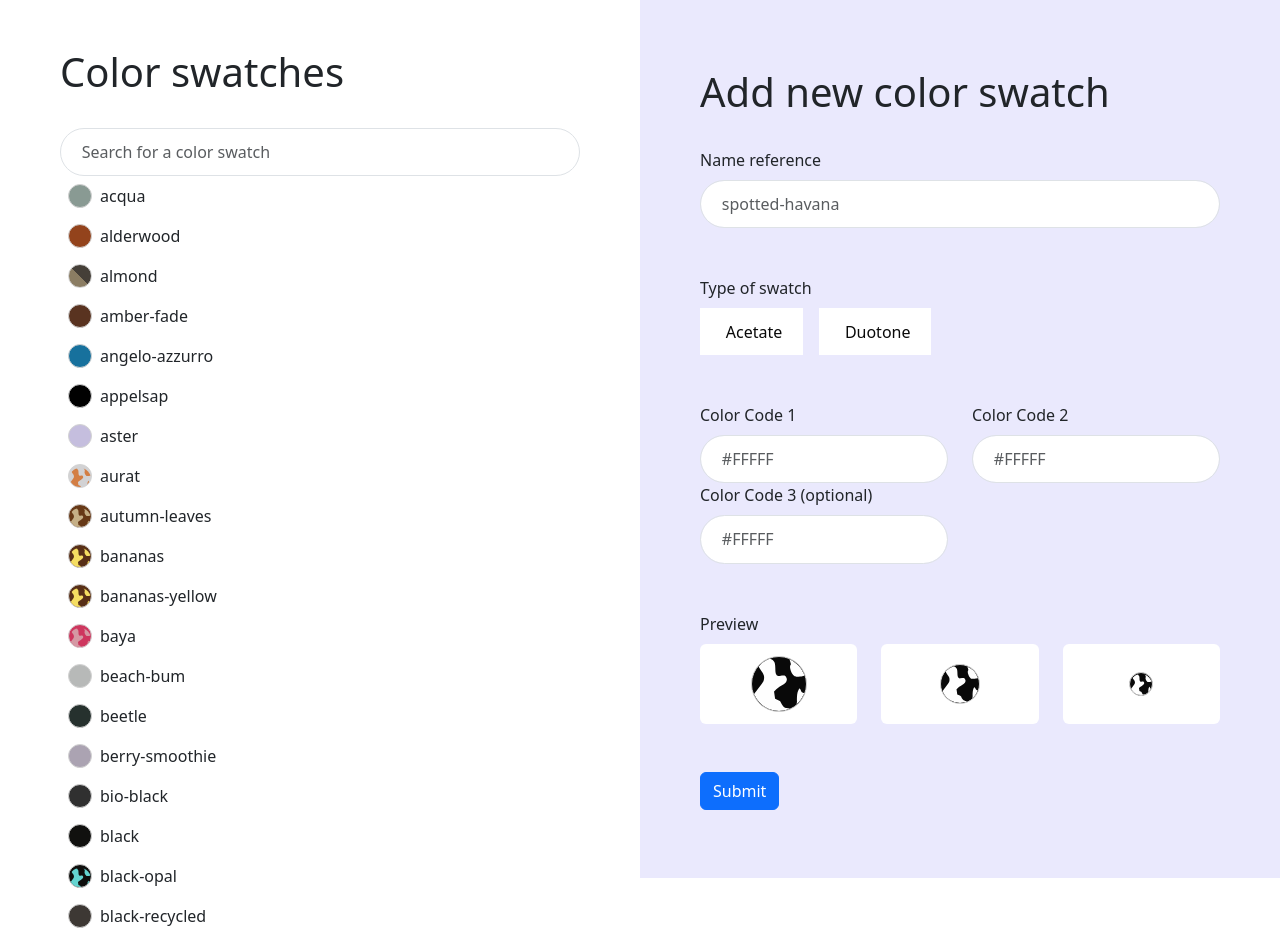
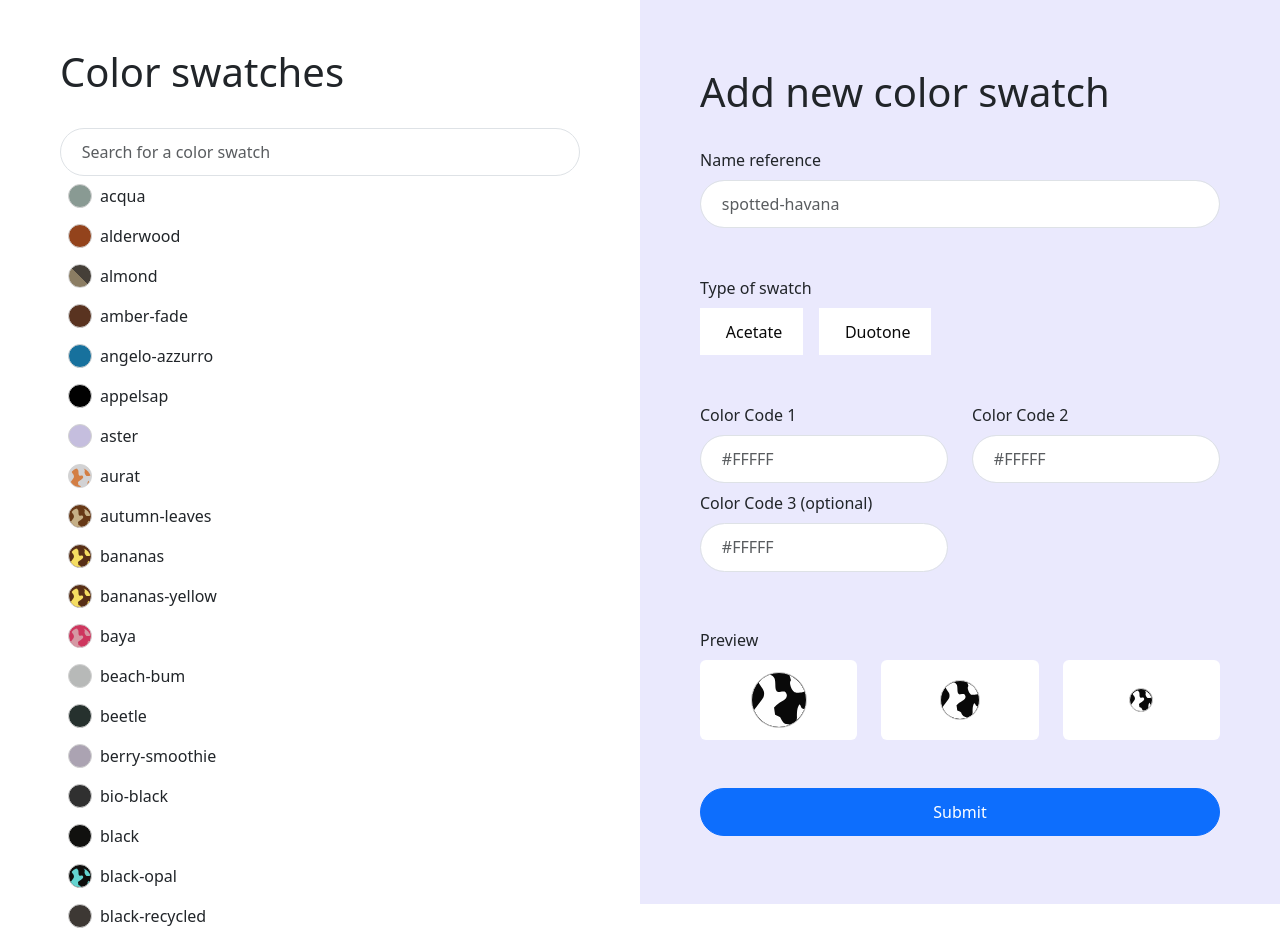
Before and after one commit to johanna-insightnl/ace-tate-frontend-assignment, a React (Create React App) app: page / in a window 1280 px wide. Shown: the top 942 px of the page. Built offline with nearby package versions, Linux system fonts and the light colour scheme.

Commit message:
created primary button

```diff
--- /dev/null
+++ b/src/UI/Buttons/primary/PrimaryButton.tsx
@@ -0,0 +1,12 @@
+import { Button } from 'react-bootstrap';
+
+interface Props {
+  text: string;
+  onClick: () => void;
+}
+
+export default function PrimaryButton({onClick, text}: Props){
+  return(
+    <Button onClick={onClick} className="primary-button">{text}</Button>
+  )
+}
--- /dev/null
+++ b/src/UI/Buttons/primary/primaryButton.scss
@@ -0,0 +1,6 @@
+.primary-button{
+  width: 100% !important;
+  border-radius: 2rem !important;
+  padding: 0.7rem 1.3rem !important;
+
+}
--- a/src/components/ColorForm/ColorForm.tsx
+++ b/src/components/ColorForm/ColorForm.tsx
@@ -1,8 +1,9 @@
-import { Button, Container, Row, Col } from "react-bootstrap";
+import { Container, Row, Col } from "react-bootstrap";
 import InputTextField from "../../UI/inputTextField/InputTextField";
 import RectangleButton from "../../UI/Buttons/rectangle/RectangleButton";
 import WhiteCard from "../../UI/Cards/WhiteCard";
 import { useState } from "react";
+import PrimaryButton from "../../UI/Buttons/primary/PrimaryButton";
 
 export default function ColorForm() {
   const [colorName, setColorName] = useState("");
@@ -47,7 +48,7 @@ export default function ColorForm() {
         </div>
       </div>
       <Row className="pt-5">
-        <Col md={6}>
+        <Col md={6} className="pb-2">
           <InputTextField
             placeholder="#FFFFF"
             value={colorCode1}
@@ -55,14 +56,14 @@ export default function ColorForm() {
             label="Color Code 1"
             />
         </Col>
-        <Col md={6}>
+        <Col md={6}className="pb-2">
           <InputTextField
           placeholder="#FFFFF"
           value={colorCode2}
           onChange={(e) => { setColorCode2(e.target.value) }}
           label="Color Code 2" />
         </Col>
-        <Col md={6}>
+        <Col md={6} className="pb-2">
           <InputTextField
           placeholder="#FFFFF"
           value={colorCode3}
@@ -85,7 +86,10 @@ export default function ColorForm() {
           ))}
         </Row>
       </div>
-      <Button onClick={handleSubmit}>Submit</Button>
+      <PrimaryButton
+        text="Submit"
+        onClick={handleSubmit}
+      />
     </Container >
   )
 }
--- a/src/styles/main.scss
+++ b/src/styles/main.scss
@@ -6,14 +6,18 @@
 @import '../UI/Cards/whiteCard.scss';
 @import '../UI/Buttons/rectangle/rectangleButton.scss';
 @import '../UI/inputTextField/InputTextField.scss';
+@import '../UI/Buttons/primary/primaryButton.scss';
 
+
+
+// global styles
 .app-container {
   padding-right: 0;
   padding-left: 0;
 }
 
 .second-column {
-  background-color: $primary-color; /* Your desired background color */
-  height: 100%; /* Ensure it covers the full height of the viewport */
-  padding: 20px; /* Adjust padding as needed */
+  background-color: $primary-color;
+  height: 100%;
+  padding: 20px;
 }
```
